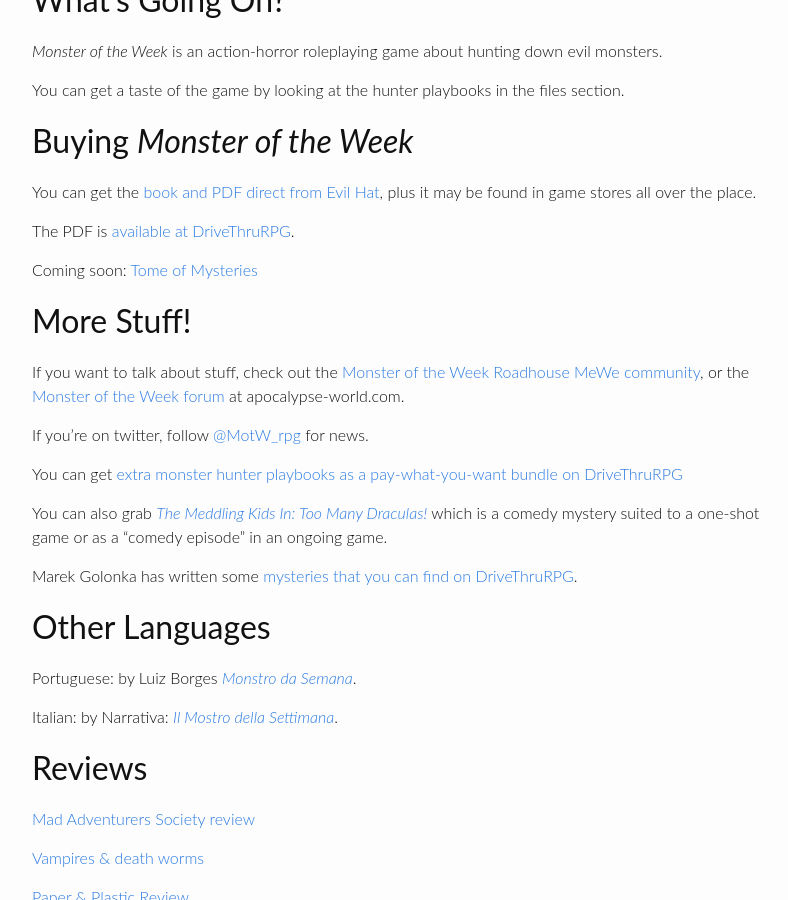
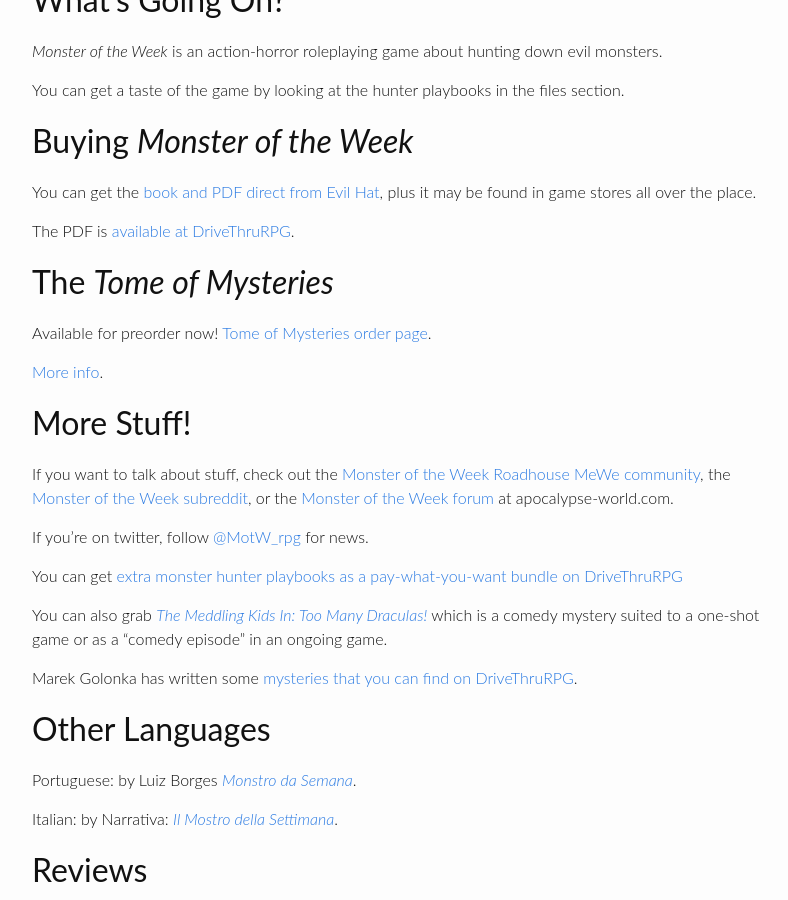
Before and after one commit to michael-sands/generic_games_site, a Jekyll site: the page built from motw.md, in a window 1280 px wide and 900 px high, scrolled down 775 px. Shown: the whole window, without its empty margins (238-1026 px from the left). Built offline with Jekyll 4.4.1, drawn with Linux system fonts in a browser that asks for light colours.

Commit message:
update a bunch of tome of mysteries stuff

```diff
--- a/motw.md
+++ b/motw.md
@@ -35,11 +35,15 @@
 
 The PDF is [available at DriveThruRPG](http://drivethrurpg.com/product/143518/Monster-of-the-Week?affiliate_id=44653).
 
-Coming soon: [Tome of Mysteries](https://www.evilhat.com/home/monster-of-the-week-tome-of-mysteries/)
+The _Tome of Mysteries_
+---------------------
+Available for preorder now! [Tome of Mysteries order page](https://www.evilhat.com/home/monster-of-the-week-tome-of-mysteries/).
+
+[More info](/tome_of_mysteries).
 
 More Stuff!
 --------------------
-If you want to talk about stuff, check out the [Monster of the Week Roadhouse MeWe community](https://mewe.com/join/monster_of_the_week_roadhouse), or the [Monster of the Week forum](http://apocalypse-world.com/forums/index.php?board=33.0) at apocalypse-world.com.
+If you want to talk about stuff, check out the [Monster of the Week Roadhouse MeWe community](https://mewe.com/join/monster_of_the_week_roadhouse), the [Monster of the Week subreddit](https://www.reddit.com/r/monsteroftheweek/), or the [Monster of the Week forum](http://apocalypse-world.com/forums/index.php?board=33.0) at apocalypse-world.com.
 
 If you're on twitter, follow [@MotW_rpg](https://twitter.com/MotW_rpg) for news.
 
```
Also changed, not shown: _posts/2019-02-06-tome-of-mysteries.md (+1 -1 lines), tome_of_mysteries.md (added, +16 -0 lines), images/tom_header.jpg (added).
